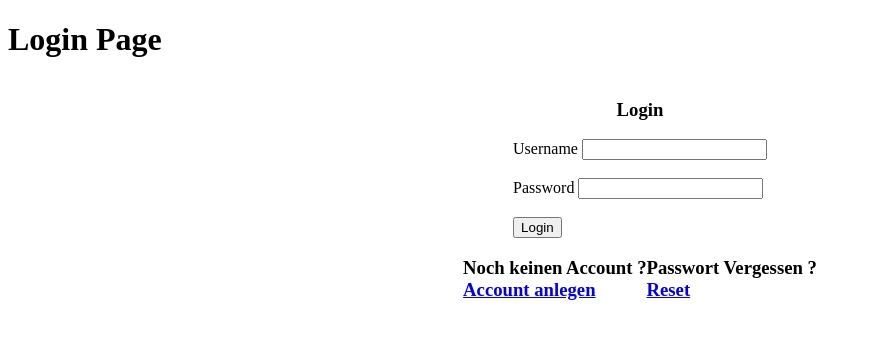
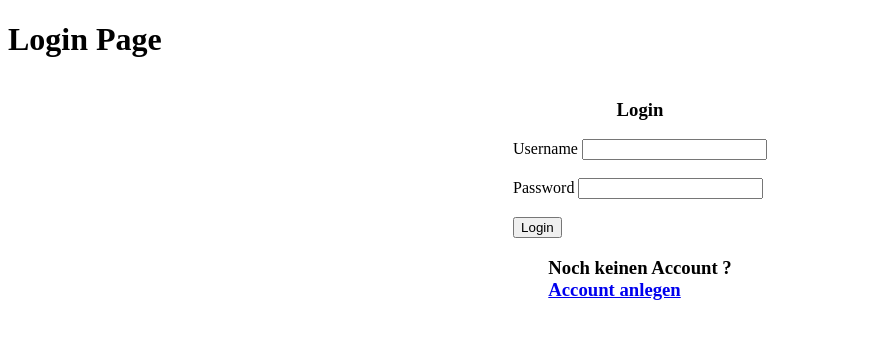
Before and after one commit to eXtgmA/vacation_rental, a PHP site: template src/views/loginIndex.view.php in a window 1280 px wide. Shown: the top 339 px of the page, without its empty margins (0-871 px from the left). Run offline with PHP 8.4, Linux system fonts and the light colour scheme; the template is opened without the code that fills it, so the values that code supplies are empty.

Commit message:
Removed link in Frontend

```diff
--- a/src/views/loginIndex.view.php
+++ b/src/views/loginIndex.view.php
@@ -32,10 +32,7 @@ include_once($header);
         <h3>Noch keinen Account ?
             <div><a href="/register">Account anlegen</a></div>
         </h3>
-        <h3>Passwort Vergessen ?
-            <div><a href="/register">Reset</a></div>
-        </h3>
-    </div>
+       </div>
     <!--Ende HTML Inhalt-->
 <?php
 $footer = __DIR__ . "\\partials\\footer.view.php";
```
